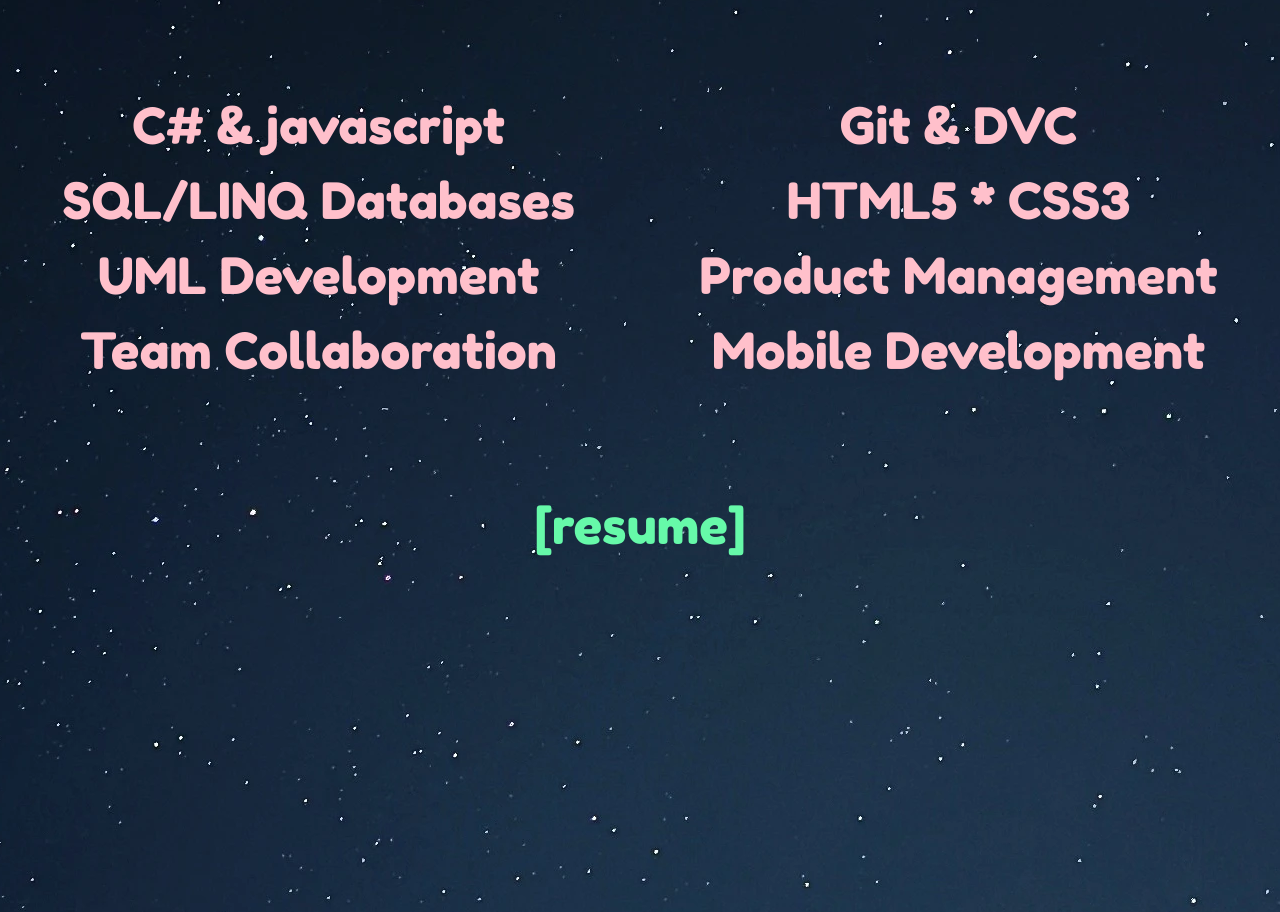
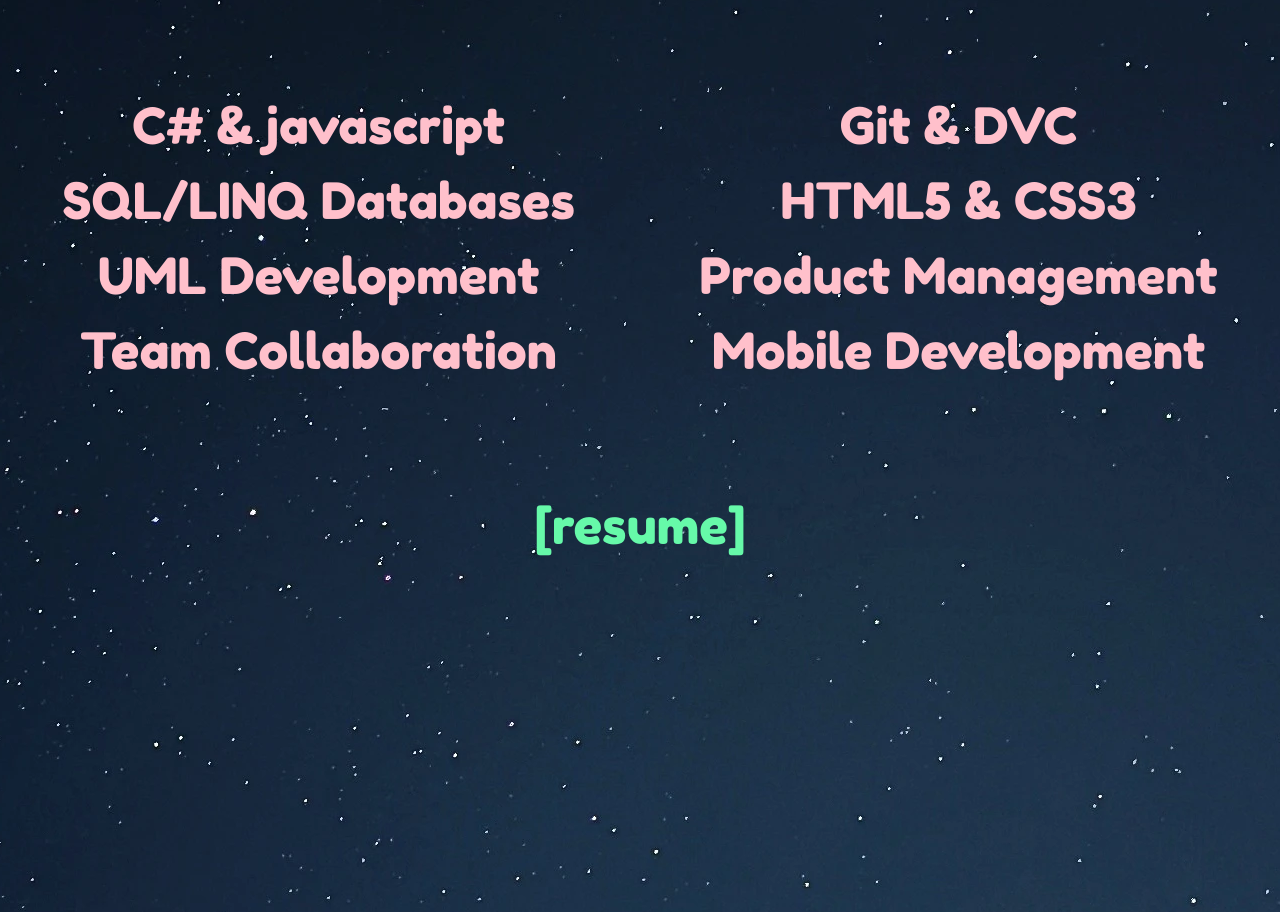
Before and after one commit to Scarvo/Scarvo.github.io, a plain HTML site: page index.html in a window 1280 px wide. Shown: the part 1409-2321 px from the top of the page. Drawn offline with Linux system fonts and the light colour scheme.

Commit message:
added apersand

```diff
--- a/index.html
+++ b/index.html
@@ -126,7 +126,7 @@
             </ul>
             <ul class="skills">
                 <li>Git & DVC</li>
-                <li>HTML5 * CSS3</li>
+                <li>HTML5 & CSS3</li>
                 <li>Product Management</li>
                 <li>Mobile Development</li>
             </ul>
```
